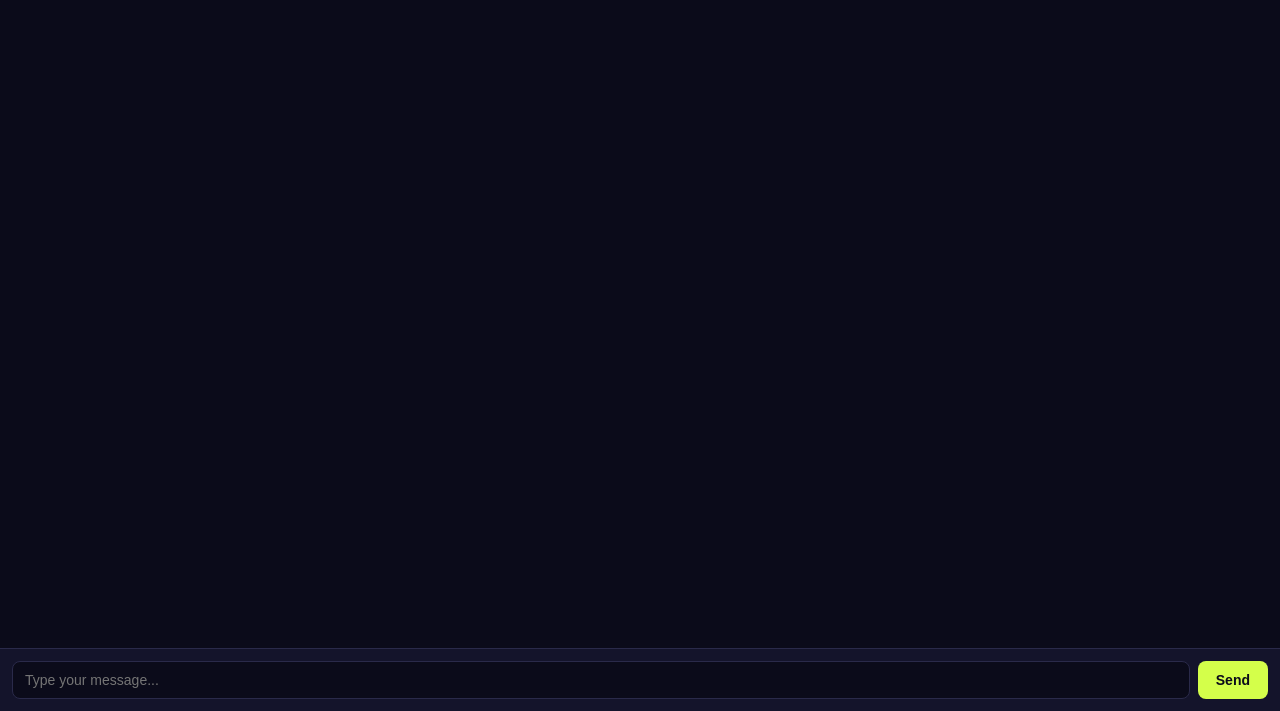
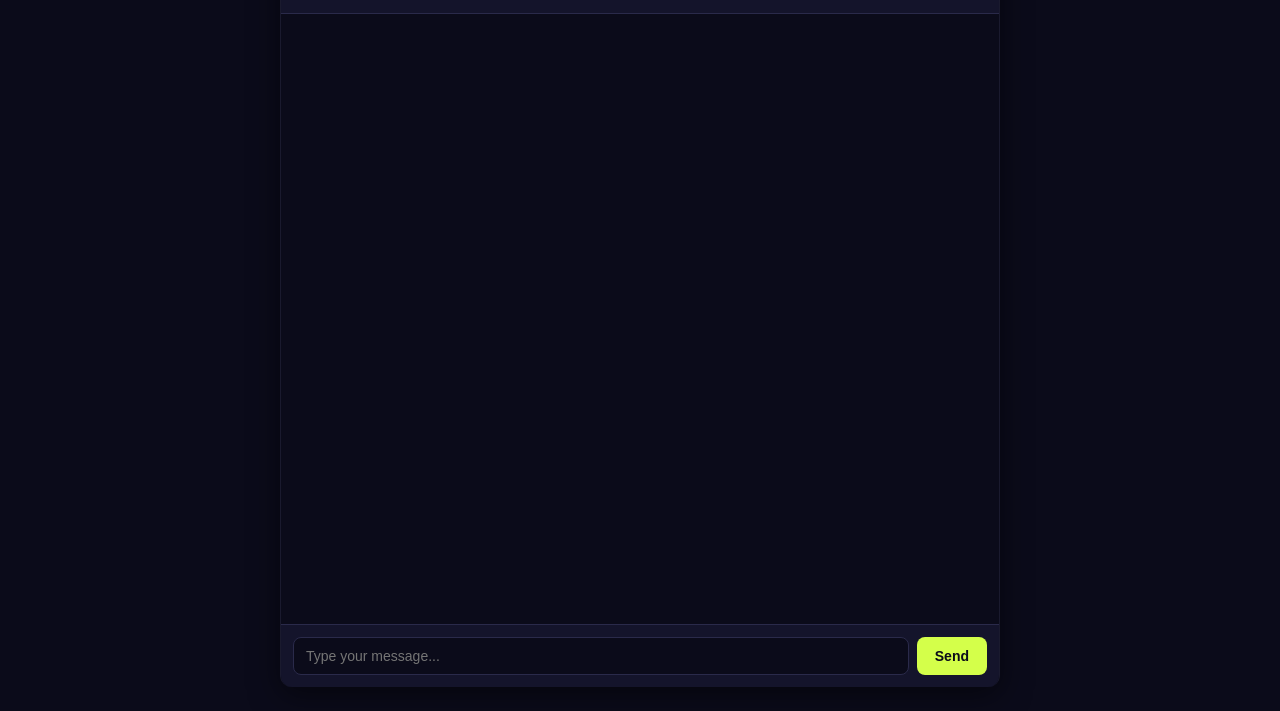
Before and after one commit to Abubakar-salihu1/My-page, a plain HTML site: page frontend/index.html in a window 1280 px wide. Shown: the part 89-800 px from the top of the page. Drawn offline with Linux system fonts and the light colour scheme.

Commit message:
Make frontend responsive for mobile and desktop

```diff
--- a/frontend/index.html
+++ b/frontend/index.html
@@ -6,19 +6,32 @@
 <title>NexaConnect Support Assistant</title>
 <style>
   * { box-sizing: border-box; }
+  html, body {
+    margin: 0;
+    height: 100%;
+  }
   body {
-    margin: 0;
     font-family: system-ui, -apple-system, sans-serif;
     background: #0b0b1a;
     color: #eee;
     display: flex;
+    justify-content: center;
+  }
+  #app {
+    width: 100%;
+    max-width: 720px;
+    display: flex;
     flex-direction: column;
     height: 100vh;
+    background: #0b0b1a;
+    border-left: 1px solid #1a1a2e;
+    border-right: 1px solid #1a1a2e;
   }
   header {
     background: #14142b;
     padding: 16px;
     border-bottom: 1px solid #2a2a4a;
+    flex-shrink: 0;
   }
   header h1 {
     margin: 0;
@@ -44,6 +57,7 @@
     border-radius: 12px;
     line-height: 1.4;
     font-size: 14px;
+    word-wrap: break-word;
   }
   .user {
     align-self: flex-end;
@@ -85,6 +99,7 @@
     background: #14142b;
     border-top: 1px solid #2a2a4a;
     gap: 8px;
+    flex-shrink: 0;
   }
   input {
     flex: 1;
@@ -94,6 +109,7 @@
     background: #0b0b1a;
     color: #eee;
     font-size: 14px;
+    min-width: 0;
   }
   button {
     padding: 10px 18px;
@@ -103,11 +119,23 @@
     color: #0b0b1a;
     font-weight: bold;
     font-size: 14px;
+    flex-shrink: 0;
+  }
+
+  @media (min-width: 720px) {
+    body { padding: 24px 0; }
+    #app {
+      height: calc(100vh - 48px);
+      border-radius: 12px;
+      overflow: hidden;
+      box-shadow: 0 8px 30px rgba(0,0,0,0.5);
+    }
   }
 </style>
 </head>
 <body>
 
+<div id="app">
   <header>
     <h1>NexaConnect Support Assistant</h1>
     <p>Ask about orders, delivery, payments, returns or refunds</p>
@@ -119,6 +147,7 @@
     <input id="chatInput" type="text" placeholder="Type your message...">
     <button type="submit">Send</button>
   </form>
+</div>
 
 <script>
   const chat = document.getElementById('chat');
```
Lines whose indentation alone changed are shown as unchanged.
